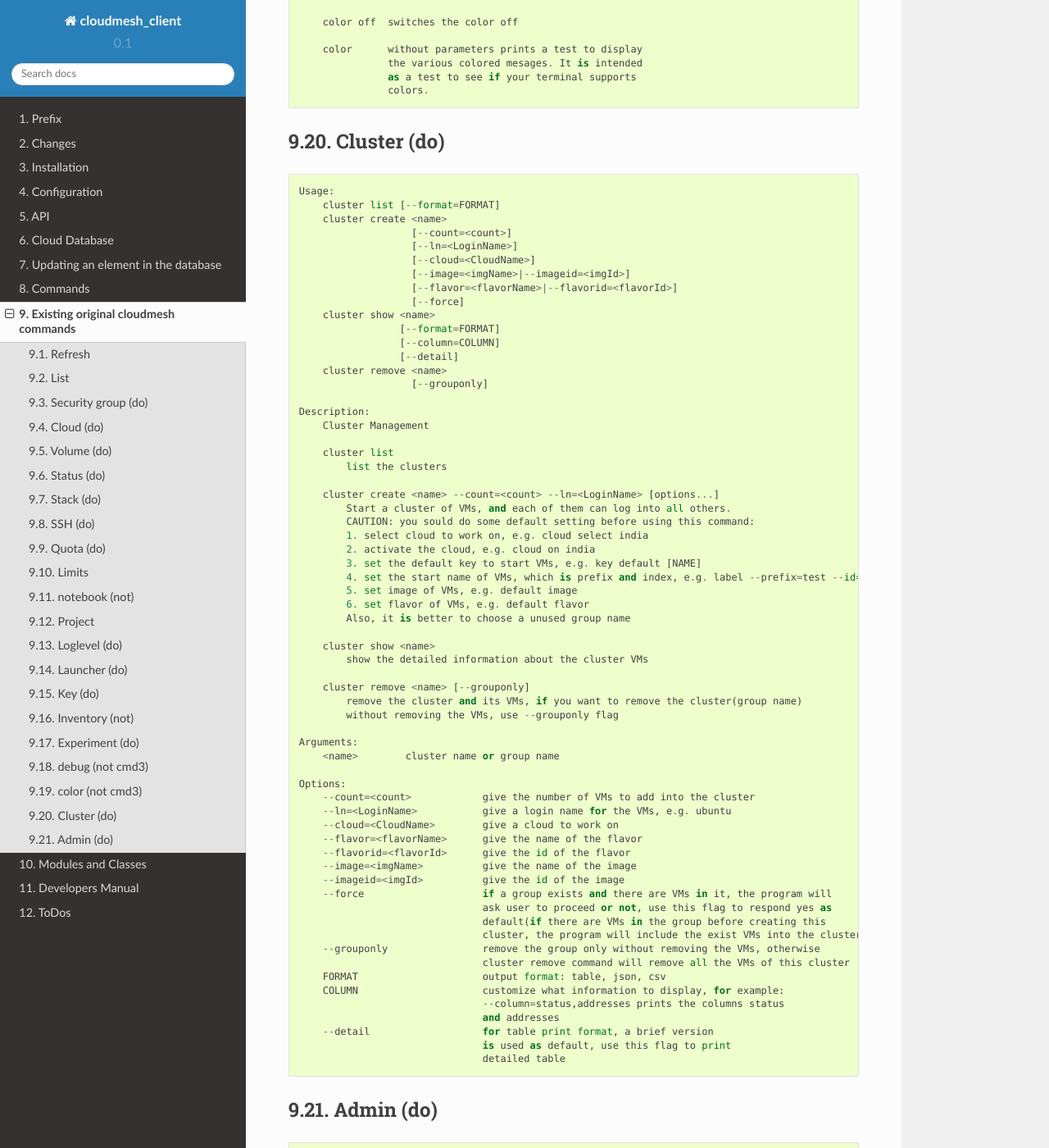
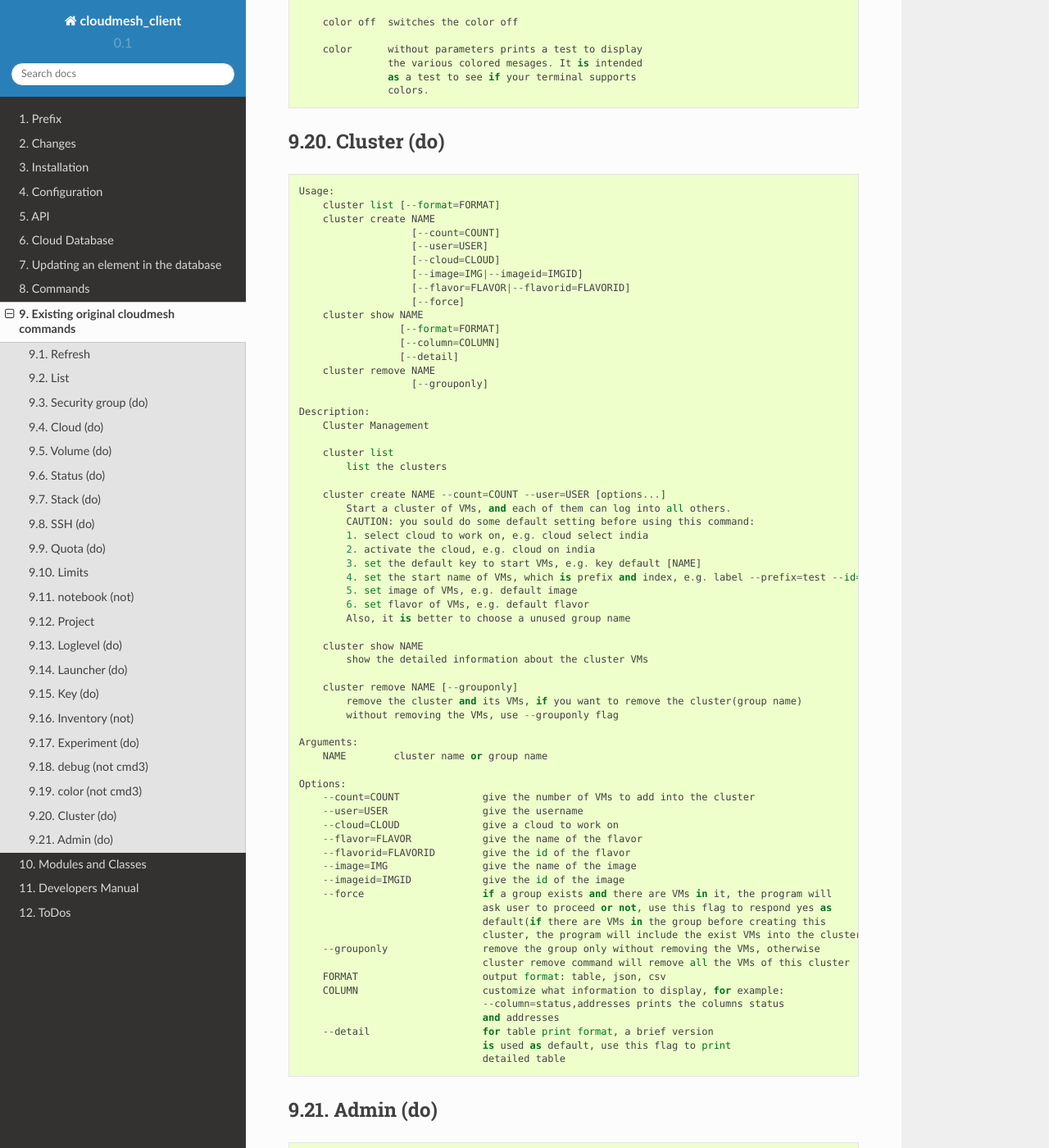
Before and after one commit to cloudmesh/client, a Sphinx documentation site: the page built from docs/source/old.rst, in a window 1280 px wide and 1400 px high, scrolled down 14219 px. Shown: the whole window at 82% size. Built offline with Sphinx 7.4.7 and the Read the Docs theme 2.0.0, drawn with Linux system fonts in a browser that asks for light colours; pages that are not in the unit, such as notebooks, are missing from menus.

Commit message:
updated cluster section in old.rst.

```diff
--- a/docs/source/old.rst
+++ b/docs/source/old.rst
@@ -856,18 +856,18 @@ Cluster (do)
 
           Usage:
               cluster list [--format=FORMAT]
-              cluster create <name>
-                             [--count=<count>]
-                             [--ln=<LoginName>]
-                             [--cloud=<CloudName>]
-                             [--image=<imgName>|--imageid=<imgId>]
-                             [--flavor=<flavorName>|--flavorid=<flavorId>]
+              cluster create NAME
+                             [--count=COUNT]
+                             [--user=USER]
+                             [--cloud=CLOUD]
+                             [--image=IMG|--imageid=IMGID]
+                             [--flavor=FLAVOR|--flavorid=FLAVORID]
                              [--force]
-              cluster show <name>
+              cluster show NAME
                            [--format=FORMAT]
                            [--column=COLUMN]
                            [--detail]
-              cluster remove <name>
+              cluster remove NAME
                              [--grouponly]
 
           Description:
@@ -876,7 +876,7 @@ Cluster (do)
               cluster list
                   list the clusters
 
-              cluster create <name> --count=<count> --ln=<LoginName> [options...]
+              cluster create NAME --count=COUNT --user=USER [options...]
                   Start a cluster of VMs, and each of them can log into all others.
                   CAUTION: you sould do some default setting before using this command:
                   1. select cloud to work on, e.g. cloud select india
@@ -887,24 +887,24 @@ Cluster (do)
                   6. set flavor of VMs, e.g. default flavor
                   Also, it is better to choose a unused group name
 
-              cluster show <name>
+              cluster show NAME
                   show the detailed information about the cluster VMs
 
-              cluster remove <name> [--grouponly]
+              cluster remove NAME [--grouponly]
                   remove the cluster and its VMs, if you want to remove the cluster(group name)
                   without removing the VMs, use --grouponly flag
 
           Arguments:
-              <name>        cluster name or group name
+              NAME        cluster name or group name
 
           Options:
-              --count=<count>            give the number of VMs to add into the cluster
-              --ln=<LoginName>           give a login name for the VMs, e.g. ubuntu
-              --cloud=<CloudName>        give a cloud to work on
-              --flavor=<flavorName>      give the name of the flavor
-              --flavorid=<flavorId>      give the id of the flavor
-              --image=<imgName>          give the name of the image
-              --imageid=<imgId>          give the id of the image
+              --count=COUNT              give the number of VMs to add into the cluster
+              --user=USER                give the username
+              --cloud=CLOUD              give a cloud to work on
+              --flavor=FLAVOR            give the name of the flavor
+              --flavorid=FLAVORID        give the id of the flavor
+              --image=IMG                give the name of the image
+              --imageid=IMGID            give the id of the image
               --force                    if a group exists and there are VMs in it, the program will
                                          ask user to proceed or not, use this flag to respond yes as
                                          default(if there are VMs in the group before creating this
```
